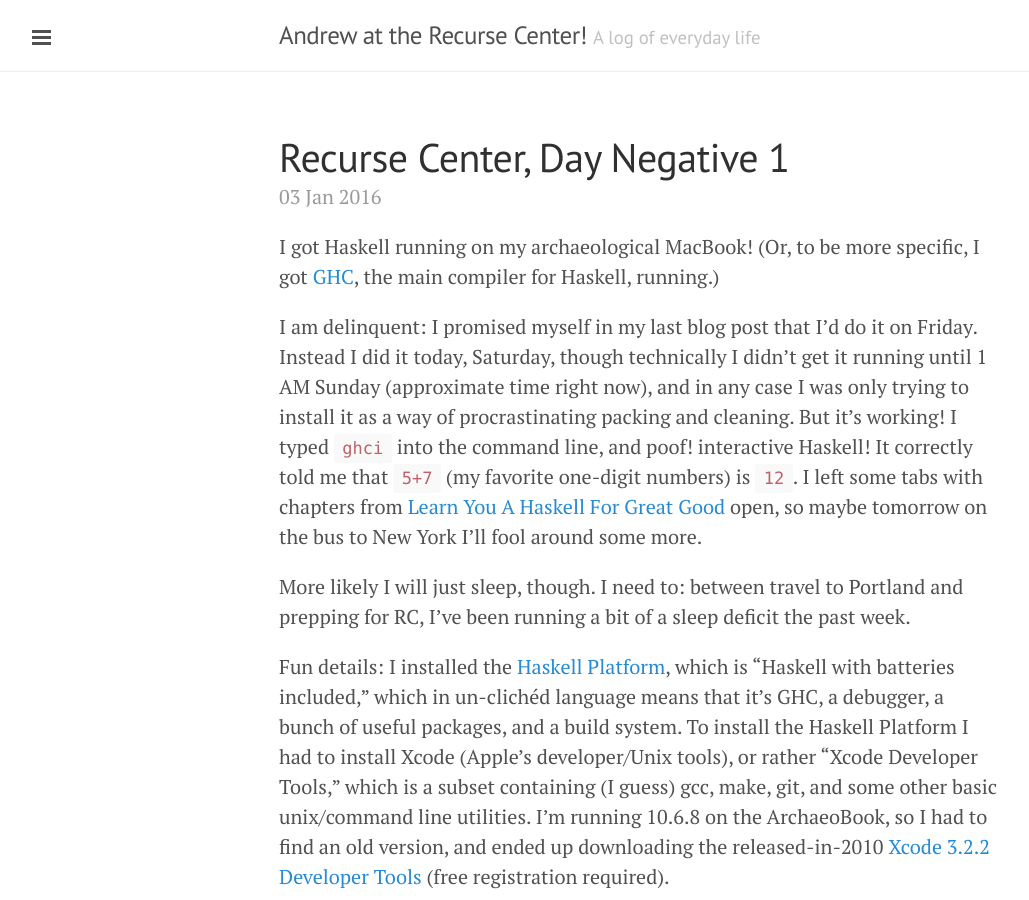
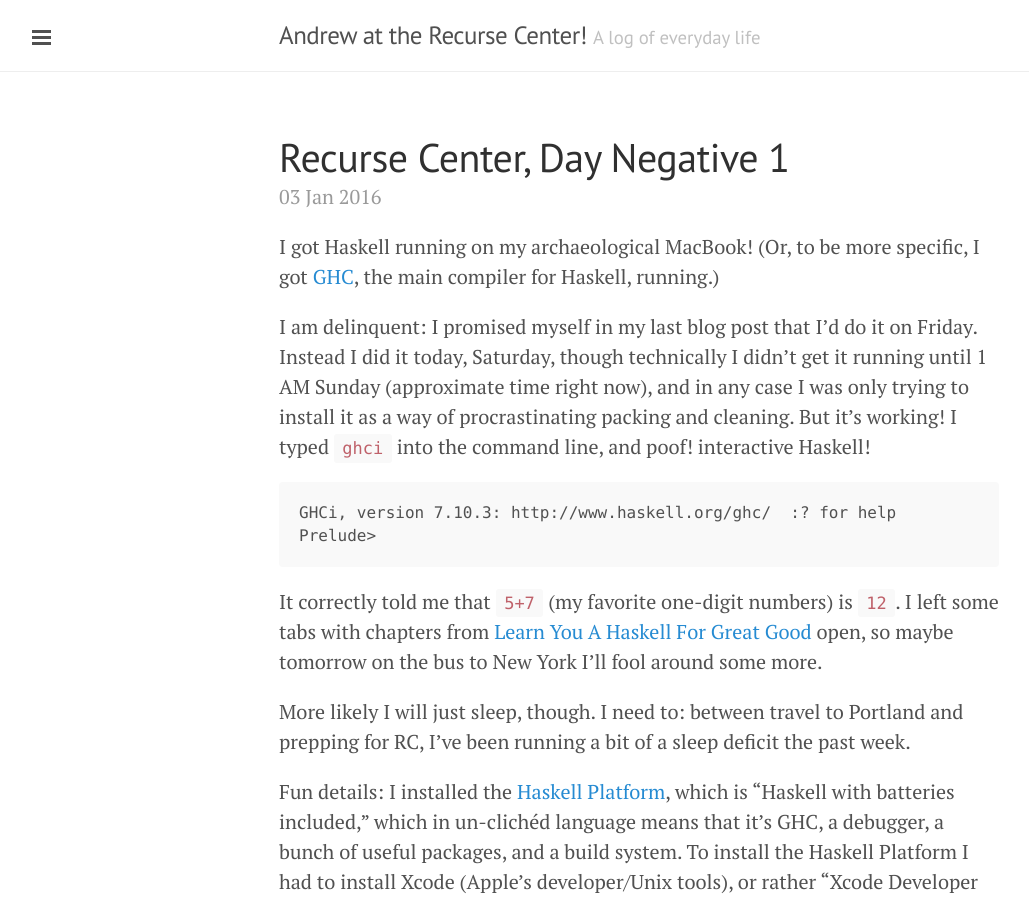
Before and after one commit to amalex5/amalex5.github.io, a Jekyll site: the page built from _posts/2016-01-03-recurse-center-day-negative-1.markdown, in a window 1280 px wide and 900 px high. Shown: the whole window, without its empty margins (1-1030 px from the left). Built offline with Jekyll 4.4.1, drawn with Linux system fonts in a browser that asks for light colours.

Commit message:
Post update: Recurse Center, Day Negative 1

```diff
--- a/_posts/2016-01-03-recurse-center-day-negative-1.markdown
+++ b/_posts/2016-01-03-recurse-center-day-negative-1.markdown
@@ -5,7 +5,12 @@ layout: post
 ---
 I got Haskell running on my archaeological MacBook! (Or, to be more specific, I got [GHC](https://en.wikipedia.org/wiki/Glasgow_Haskell_Compiler), the main compiler for Haskell, running.)
 
-I am delinquent: I promised myself in my last blog post that I'd do it on Friday. Instead I did it today, Saturday, though technically I didn't get it running until 1 AM Sunday (approximate time right now), and in any case I was only trying to install it as a way of procrastinating packing and cleaning. But it's working! I typed `ghci` into the command line, and poof! interactive Haskell! It correctly told me that `5+7` (my favorite one-digit numbers) is `12`. I left some tabs with chapters from [Learn You A Haskell For Great Good](http://learnyouahaskell.com/) open, so maybe tomorrow on the bus to New York I'll fool around some more.
+I am delinquent: I promised myself in my last blog post that I'd do it on Friday. Instead I did it today, Saturday, though technically I didn't get it running until 1 AM Sunday (approximate time right now), and in any case I was only trying to install it as a way of procrastinating packing and cleaning. But it's working! I typed `ghci` into the command line, and poof! interactive Haskell!
+
+    GHCi, version 7.10.3: http://www.haskell.org/ghc/  :? for help
+    Prelude>
+
+It correctly told me that `5+7` (my favorite one-digit numbers) is `12`. I left some tabs with chapters from [Learn You A Haskell For Great Good](http://learnyouahaskell.com/) open, so maybe tomorrow on the bus to New York I'll fool around some more.
 
 More likely I will just sleep, though. I need to: between travel to Portland and prepping for RC, I've been running a bit of a sleep deficit the past week.
 
```
